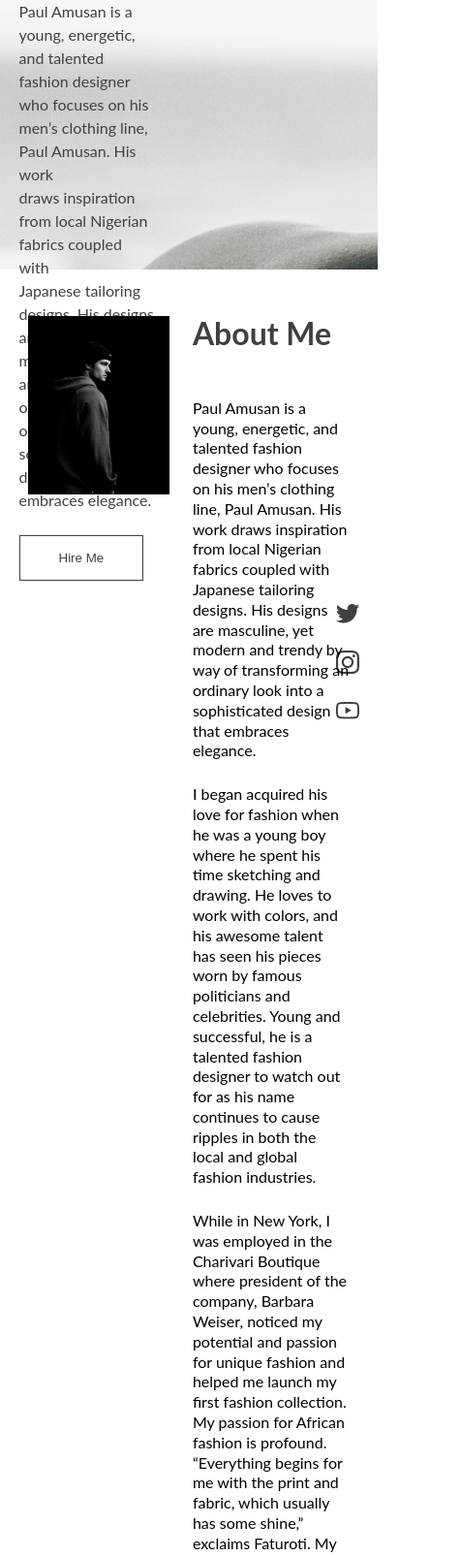
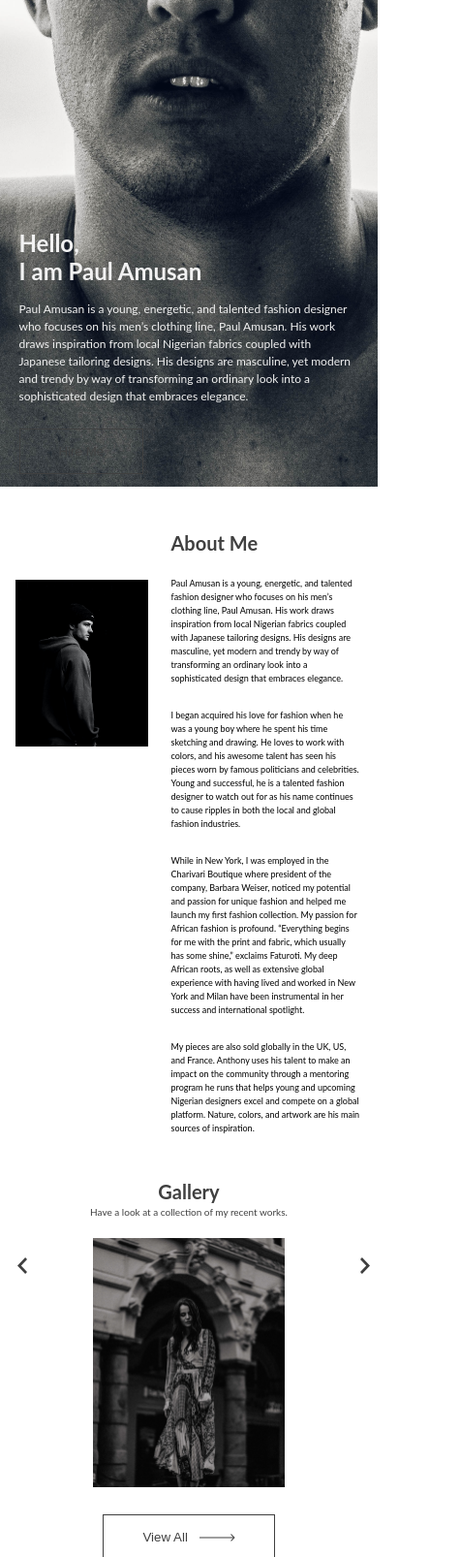
Before and after one commit to Deborah423/Fashion-Webpage, a plain HTML site: page index.html in a window 390 px wide. Shown: the part 394-2000 px from the top of the page at 97% size, 475 px wide, since content can reach past the window. Drawn offline with Linux system fonts and the light colour scheme.

Commit message:
updated work

```diff
--- a/index.html
+++ b/index.html
@@ -8,6 +8,7 @@
 
     <link rel="stylesheet" href="https://cdnjs.cloudflare.com/ajax/libs/font-awesome/6.1.2/css/all.min.css">
     <link rel="stylesheet" href="style.css">
+    <link rel="stylesheet" href="query.css">
 </head>
 <body>
     <section>
@@ -59,15 +60,30 @@
                 <h1>Gallery</h1>
                 <p>Have a look at a collection of my recent works.</p>
             </div>
+            <div class="mobile-img-cont">
+                <svg id="left" width="10" height="17" viewBox="0 0 10 17" fill="none" xmlns="http://www.w3.org/2000/svg">
+                    <path d="M8.09717 0L10 1.9975L3.81916 8.5L10 15.0025L8.09717 17L2.0102e-07 8.5L8.09717 0Z" fill="#404040"/>
+                    </svg>
+
+
+                <div class="mobile-img">
+                    <div class="show"><img class="img-con" src="images/pic 1.png" alt=""></div>
+                </div>
+
+                <svg id="right" width="10" height="17" viewBox="0 0 10 17" fill="none" xmlns="http://www.w3.org/2000/svg">
+                    <path d="M1.90283 0L0 1.9975L6.18084 8.5L0 15.0025L1.90283 17L10 8.5L1.90283 0Z" fill="#404040"/>
+                    </svg>
+
+            </div>
+
+
             <div class="images-cont">
-                <div class="images"><img class="img-con" src="images/pic 1.png" alt=""></div>
+                <div class="images show"><img class="img-con" src="images/pic 1.png" alt=""></div>
                 <div class="images"><img class="img-con" src="images/pic 6.png" alt=""></div>
                 <div class="images"><img class="img-con" src="images/pic 2.png" alt=""></div>
-                <div class="images-cont">
-                    <div class="images"><img class="img-con" src="images/pic 5.png" alt=""></div>
-                    <div class="images"><img class="img-con" src="images/pic 3.png" alt=""></div>
-                    <div class="images"><img class="img-con" src="images/pic 4.png" alt=""></div>
-                </div>
+                <div class="images"><img class="img-con" src="images/pic 5.png" alt=""></div>
+                <div class="images"><img class="img-con" src="images/pic 3.png" alt=""></div>
+                <div class="images"><img class="img-con" src="images/pic 4.png" alt=""></div>
             </div>
             <div class="view-all-cont">
                 <button>
@@ -106,15 +122,14 @@
                 </div>
                 <div class="second-half">
                     <form>
-                        <label for="name">Name</label>
-                        <input type="text" id="name" name="name"> <br><br>
-                        <label for="email">Email</label>
-                        <input type="text" id="email" name="email"> <br><br>
-                        <label for="subject">Subject</label>
-                        <input type="text" id="subject" name="subject"> <br><br>
-                        <label for="message">Message</label>
-                        <input type="text" id="message" name="message"> <br><br>
-                        <!-- <input type="submit" value="Send Message"> -->
+                        <label for="name">Name</label><br>
+                        <input type="text" id="name" name="name"> <br>
+                        <label for="email">Email</label><br>
+                        <input type="text" id="email" name="email"> <br>
+                        <label for="subject">Subject</label><br>
+                        <input type="text" id="subject" name="subject"> <br>
+                        <label for="message">Message</label><br>
+                        <input type="text" id="message" name="message"> <br>
                     </form>
                     <div class="second-half-btn-cont">
                         <button><a class="second-half-btn" href="#">Send Message</a></button>
@@ -134,6 +149,7 @@
                 <div class="soc"><img src="images/Group 2.png" alt=""></div>
                 <div class="soc"><img src="images/Vector.png" alt=""></div>
             </div>
+            &#169; Developed with love by Oluwamodupe Deborah.
         </footer>
     </section>
 </body>
--- /dev/null
+++ b/query.css
@@ -0,0 +1,84 @@
+/*big tablet to 1200px (width smaller than the 1140px row) */
+@media only screen and (max-width:1200px) {
+
+}
+
+/*small tablet to big tablet (768px to 1023px) */
+@media only screen and (max-width:1023px) {
+
+}
+
+/*small phone to small tablet (481px to 767px) */
+@media only screen and (max-width:767px) {
+    .first-sec-cont{
+        background-image: url(images/james-barr-zy5JTdcC0fE-unsplash\ 2.png);
+        background-size: cover;
+        background-position: top;
+        height: 896px;
+    }
+    .nav-cont {display: none;}
+    .sec-2-cont h1{
+        font-size: 24px;
+        line-height: 29px;
+        color: #F2F2F2;
+    }
+    .sec-2-cont p{
+        font-size: 12px;
+        line-height: 18px;
+        color: #F2F2F2;
+    }
+    .social-cont{display: none;}
+    .sec-cont{
+        padding-top: 550px;
+    }
+    .blk-text h1{
+        font-size: 20px;
+        line-height: 21px;
+        padding: 0;
+    }
+    .blk-text p{
+        font-size: 9px;
+        line-height: 14px;
+    }
+    .second-sec-cont{width: 100%; }
+    .blk-img-cont{width: 35%; padding-top: 3rem; padding-left: 1rem;}
+    .col-cont h1{
+        font-size: 20px;
+        line-height: 21px;
+        padding-top: 3rem;
+    }
+    .col-cont p{font-size: 10px; line-height: 21px;}
+    .images-cont {display: none ;}
+    .mobile-img-cont{display: block;}
+    .mobile-img{width: 60%; margin: auto;}
+    .show{width: 100%;}
+    #left{position: absolute;
+        width: 10px;
+        height: 17px;
+        left: calc(50% - 10px/2 - 172px);
+        top: 1691px;
+    }
+    #right{position: absolute;
+        width: 10px;
+        height: 17px;
+        left: calc(50% - 10px/2 + 182px);
+        top: 1691px;
+    }
+    .autri-cont{display: none;}
+    .second-half{width: 100%;}
+    input[type=text]{width: 100%;}
+    .second-half-btn{padding: 0;}
+    .second-half-btn-cont{
+        margin-left: 0.8rem;
+        margin-top: 0;
+    }
+    .soc-cont{
+        width: 35%;
+        align-items: center;
+    }
+}
+
+/*small phones (0px to 480px) */
+@media only screen and (max-width:480px) {
+
+}
--- a/style.css
+++ b/style.css
@@ -5,10 +5,11 @@
 /* section one */
 .first-sec-cont{
     background-image: url(images/hero\ image.png);
+    background-position: center center;
     background-size: cover;
     background-repeat: no-repeat;
     /* width: 90rem; */
-    width: 100%;
+    max-width: 100%;
     height: 42rem;
     /* height: 46rem; */
 }
@@ -32,7 +33,7 @@
 }
 .sec-2-cont{
     color: #404040;
-    width: 40%;
+    /* max-width: 40%; */
     margin-top:5rem;
     /* width: 35%;
     margin-top: 10rem; */
@@ -112,17 +113,22 @@ button{
     margin: auto;
     padding-bottom: 3rem;
 }
+.mobile-img-cont{
+    display: none;
+}
 .images-cont{
-    display: flex;
-    flex-wrap: wrap;
-    justify-content: space-between;
+    display: grid;
+    /* flex-wrap: wrap; */
+    gap: 1rem;
+    grid-template-columns: auto auto auto;
+    /* justify-content: space-between; */
     padding-top: 1rem;
 }
 .img-con{
     width: 100%;
 }
 .images{
-    width: 32%;
+    width: 100%;
 }
 .view-all-cont{
     text-align: center;
@@ -202,7 +208,7 @@ label{
     padding-bottom:120px;
 }
 .second-half-btn-cont{
-    margin-left: 6rem;
+    margin-left: 1rem;
     margin-top: 2rem;
 }
 .second-half-btn{
@@ -228,4 +234,5 @@ label{
     width: 10%;
     margin: auto;
     margin-bottom: 3rem;
+    align-items: center;
 }
```
